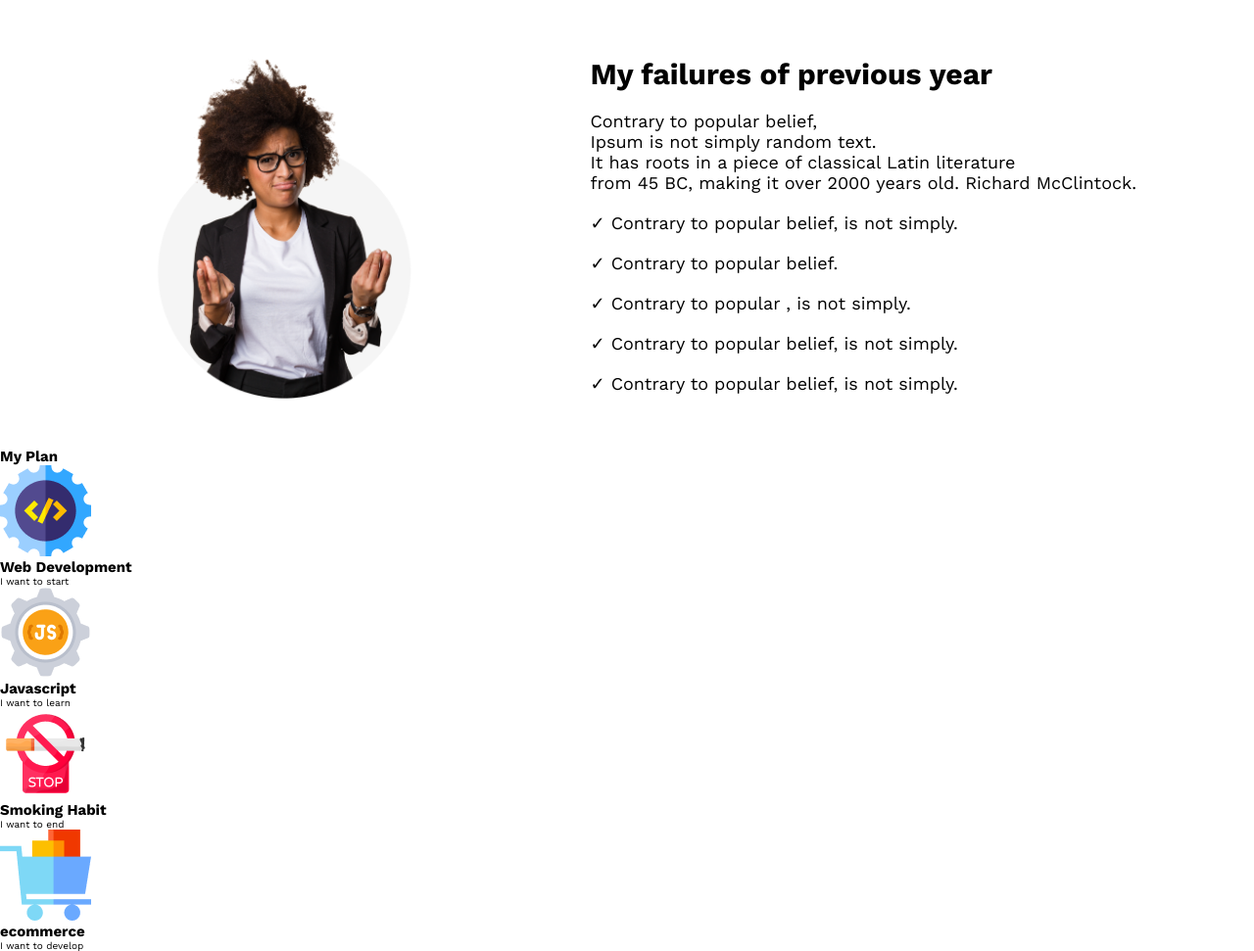
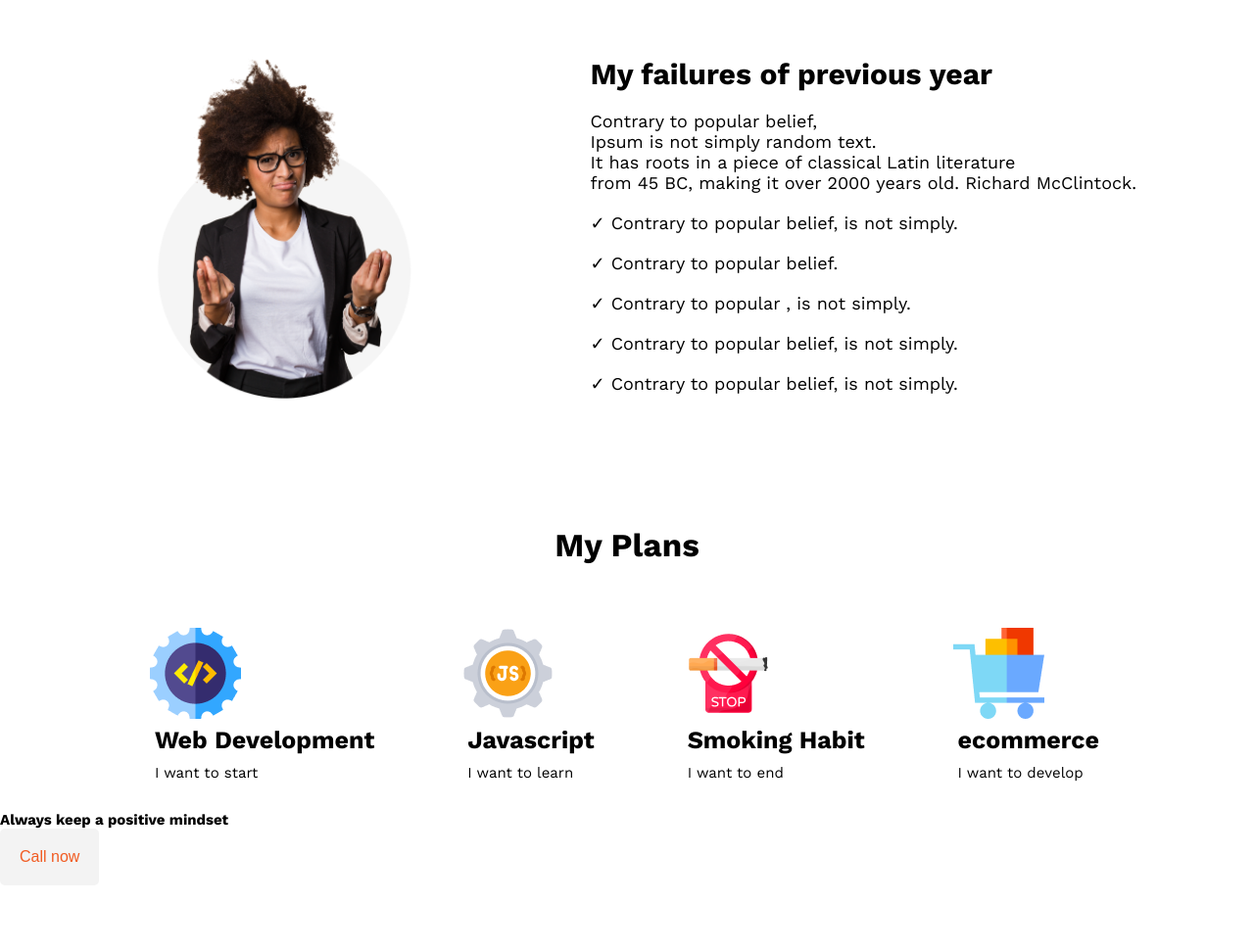
Before and after one commit to SakhawatHossen-coder/PH-challenge1, a plain HTML site: page index.html in a window 1280 px wide. Shown: the part 627-1598 px from the top of the page at 98% size. After the commit the page ends 1531 px from the top, so only its background shows below. Drawn offline with nearby package versions, Linux system fonts and the light colour scheme.

Commit message:
cta initialized

```diff
--- a/index.html
+++ b/index.html
@@ -47,7 +47,8 @@
      <!-- plan section  -->
      <section>
           <div class="plan_content">
-               <h2>My Plan</h2>
+               <h2>My Plans</h2>
+               <div class="main_plan_content">
                     <div class="my_plan">
                          <img src="/images/icons/web.png" alt="">
                          <h2>Web Development</h2>
@@ -69,7 +70,19 @@
                          <p>I want to develop</p>
                     </div>
                </div>
+          </div>
      </section>
+     <!-- CTA Section -->
+     <section>
+          <div class="main_cta">
+               <div class="cta_content">
+                    <h1>Always keep a positive mindset</h1>
+                    <button class="btn_primary1"><a href="">Call now</a></button>
+               </div>
+          </div>
+     </section>
+
 </body>
 
+
 </html>
--- a/styles/style.css
+++ b/styles/style.css
@@ -74,6 +74,15 @@ body {
   color: var(--White);
   font-size: 1.6rem;
 }
+.btn_primary1 {
+  padding: 2rem;
+  border-radius: 0.5rem;
+  background-color: var(--White);
+}
+.btn_primary1 a {
+  color: var(--btnColor);
+  font-size: 1.6rem;
+}
 .main_content {
   margin-top: 8rem;
   display: flex;
@@ -101,3 +110,30 @@ li {
 ul li:before {
   content: "✓";
 }
+/* Plan */
+.plan_content {
+  width: 80%;
+  margin: auto;
+}
+.plan_content > h2 {
+  margin-top: 8rem;
+  text-align: center;
+  font-size: 3.3rem;
+  font-weight: bold;
+}
+.my_plan {
+  padding: 2.5rem;
+}
+.main_plan_content {
+  display: flex;
+  justify-content: space-between;
+  margin-top: 4rem;
+}
+.my_plan h2 {
+  font-size: 2.5rem;
+  padding: 0.5rem;
+}
+.my_plan p {
+  font-size: 1.5rem;
+  padding: 0.5rem;
+}
```
Lines whose indentation alone changed are shown as unchanged.
